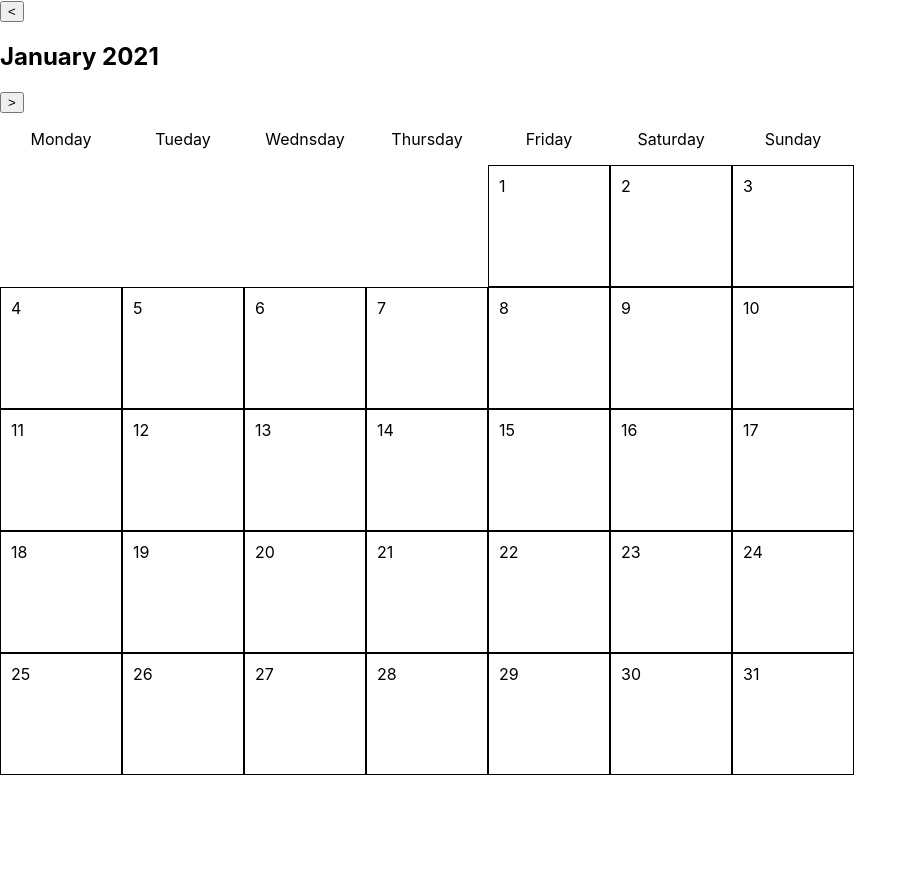
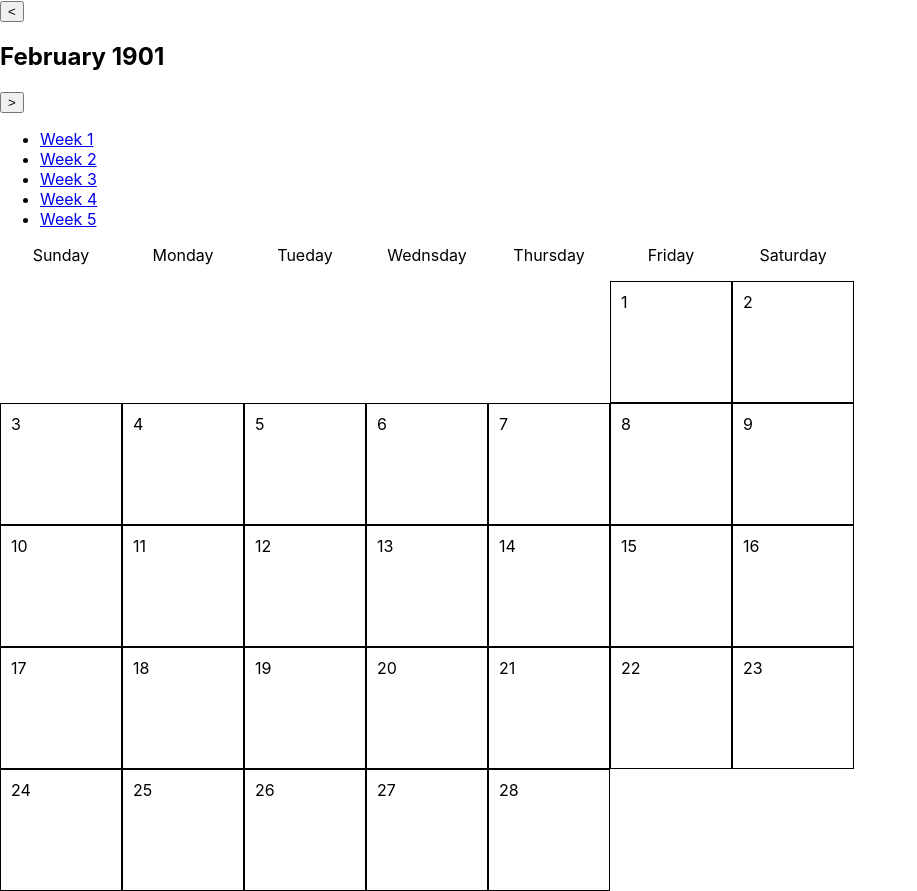
Before and after one commit to AngelinaGerdzhikov/react-organizer, a React (Create React App) app: page /year/1/month/1 in a window 1280 px wide. Shown: the whole page, without its empty margins (0-917 px from the left). Before the commit the page ends 800 px from the top, so only its background shows below. Built offline with nearby package versions, Linux system fonts and the light colour scheme.

Commit message:
Added initial week page setup

```diff
--- a/src/App.tsx
+++ b/src/App.tsx
@@ -1,22 +1,25 @@
 /* eslint-disable react-hooks/exhaustive-deps */
 import { useEffect } from "react";
-import { Redirect, Route, Switch, useParams } from "react-router-dom";
+import { Redirect, Route, Switch, useLocation, useParams } from "react-router-dom";
 import { useAppDispatch, useAppSelector } from "./hooks/store-hooks";
 import MonthPage from "./pages/MonthPage";
 import YearPage from "./pages/YearPage";
+import WeekPage from './pages/WeekPage';
 import { calendarActions } from "./store/calendar-slice";
 
 function App() {
-  const params = useParams();
+  const location = useLocation();
+  const dispatch = useAppDispatch();
   const currentYearNumber = useAppSelector((state) => state.calendar.currentYearNumber);
-  const dispatch = useAppDispatch();
+
+  const today = new Date();
+  const todayYearNumber = today.getUTCFullYear();
+  const todayMonthNumber = today.getUTCMonth();
 
   useEffect(() => {
-    if (Object.keys(params).length === 0) {
-      const today = new Date();
-      const updatedCurrentYearNumber = today.getUTCFullYear();
+    if (location.pathname === '/') {
       dispatch(
-        calendarActions.setCurrent({ monthNumber: 0, yearNumber: updatedCurrentYearNumber })
+        calendarActions.setCurrent({ monthNumber: todayMonthNumber, yearNumber: todayYearNumber })
         );
       }
   }, []);
@@ -32,7 +35,10 @@ function App() {
       <Route path={"/year/:year/month/:month"} exact>
         <MonthPage />
       </Route>
-      <Route render={() => <Redirect to={`/year/${currentYearNumber}`} />}></Route>
+      <Route path={"/year/:year/month/:month/week/:week"} exact>
+        <WeekPage />
+      </Route>
+      <Route render={() => <Redirect to={`/year/${todayYearNumber}`} />}></Route>
     </Switch>
   );
 }
--- /dev/null
+++ b/src/components/calendar/month/MonthSidebar.tsx
@@ -0,0 +1,21 @@
+import CalendarWeek from "../../../models/calendar/calendar-week";
+import {Link,  useLocation } from 'react-router-dom';
+
+const MonthSidebar: React.FC<{ weeks: CalendarWeek[] }> = (props) => {
+  const location = useLocation();
+  const currentPath = location.pathname;
+
+  return (
+    <ul>
+      {props.weeks.map((week, weekIndex) => {
+        return (
+        <li key={week.nthWeekOfMonth}>
+          <Link to={`${currentPath}/week/${weekIndex}`}>Week {weekIndex + 1}</Link>
+        </li>
+        );
+      })}
+    </ul>
+  )
+}
+
+export default MonthSidebar;
--- a/src/components/calendar/month/WeekList.tsx
+++ b/src/components/calendar/month/WeekList.tsx
@@ -9,22 +9,23 @@ const WeekList: React.FC<{ month: CalendarMonth }> = (props) => {
     <React.Fragment>
       <nav className={classes["days-of-week"]}>
         <ul>
+          <li>Sunday</li>
           <li>Monday</li>
           <li>Tueday</li>
           <li>Wednsday</li>
           <li>Thursday</li>
           <li>Friday</li>
           <li>Saturday</li>
-          <li>Sunday</li>
         </ul>
       </nav>
       <section className={classes.month}>
         <ul className={classes["month-weeks"]}>
           {props.month.monthDatesInWeeks.map((week, weekIndex) => {
-            const firstDayOfWeekOffset =
-              week.firstDayOfWeek === 0
-                ? 6 * 122
-                : (week.firstDayOfWeek - 1) * 122;
+            // const firstDayOfWeekOffset =
+            //   week.firstDayOfWeekNumber === 0
+            //     ? 6 * 122
+            //     : (week.firstDayOfWeekNumber - 1) * 122;
+            const firstDayOfWeekOffset = week.firstDayOfWeekNumber * 122;
 
             return (
               <li key={weekIndex}>
--- a/src/components/calendar/week/WeekNavigation.tsx
+++ b/src/components/calendar/week/WeekNavigation.tsx
@@ -1,5 +1,65 @@
-const WeekNavigation = () => {
-  return <h1>WeekNavigation</h1>
+/* eslint-disable react-hooks/exhaustive-deps */
+import React, { useEffect } from "react";
+import { useParams } from "react-router-dom";
+import { useAppDispatch } from "../../../hooks/store-hooks";
+import CalendarMonth from "../../../models/calendar/calendar-month";
+import CalendarWeek from "../../../models/calendar/calendar-week";
+import { calendarActions } from "../../../store/calendar-slice";
+
+interface RouteParams {
+  year: string,
+  month: string,
+  week: string
+}
+
+const WeekNavigation:React.FC<{ month: CalendarMonth}> = (props) => {
+  const dispatch = useAppDispatch();
+  const params = useParams<RouteParams>();
+  const currentYearNumberParam = +params.year;
+  const currentMonthNumberParam = +params.month;
+  const currentWeekNumberParam = +params.week;
+  const week: CalendarWeek = props.month.monthDatesInWeeks[currentWeekNumberParam];
+
+  useEffect(() => {
+    dispatch(
+      calendarActions.setCurrent({
+        monthNumber: currentMonthNumberParam,
+        yearNumber: currentYearNumberParam,
+        weekNumber: currentWeekNumberParam
+      })
+    );
+  }, [currentMonthNumberParam, currentYearNumberParam, currentWeekNumberParam]);
+
+
+  const getPreviousWeekHandler = () => {
+    // const [previousMonthNumber, updatedYear] =
+    //   CalendarMonth.getPreviousMonthData(
+    //     +currentMonthNumberParam,
+    //     +currentYearNumberParam
+    //   );
+
+    // history.push(`/year/${updatedYear}/month/${previousMonthNumber}`);
+  };
+
+  const getNextWeekhHandler = () => {
+    // const [nextMonthNumber, updatedYear] =
+    //   CalendarMonth.getNextMonthData(
+    //     +currentMonthNumberParam,
+    //     +currentYearNumberParam
+    //   );
+
+    // history.push(`/year/${updatedYear}/month/${nextMonthNumber}`);
+  };
+
+  return (
+    <nav>
+      <button onClick={getPreviousWeekHandler}>{"<"}</button>
+      <h1>
+        {week.dateRange} {props.month.monthFullName}
+      </h1>
+      <button onClick={getNextWeekhHandler}>{">"}</button>
+    </nav>
+  )
 }
 
 export default WeekNavigation;
--- a/src/models/calendar/calendar-week.ts
+++ b/src/models/calendar/calendar-week.ts
@@ -1,13 +1,20 @@
 import CalendarDay from "./calendar-day";
 
 class CalendarWeek {
-  readonly nthWeekOfMonth: number = 0;
-  readonly firstDayOfWeek: number = 0;
+  readonly firstDayOfWeek: CalendarDay;
+  readonly firstDayOfWeekNumber: number = 0;
   readonly firstDayOfWeekFullName: string = 'Monday';
+  readonly month: number;
+  readonly year: number;
+  readonly dateRange: string = '';
 
-  constructor(public readonly days: CalendarDay[]) {
-    this.firstDayOfWeek = days.filter(day => day !== null)[0].dayOfWeek;
+  constructor(public readonly days: CalendarDay[], public readonly nthWeekOfMonth: number) {
+    this.firstDayOfWeek = days.filter(day => day !== null)[0];
+    this.firstDayOfWeekNumber = days.filter(day => day !== null)[0].dayOfWeek;
     this.firstDayOfWeekFullName = days.filter(day => day !== null)[0].dayOfWeekFullName;
+    this.month = this.firstDayOfWeek.dayOfMonth;
+    this.year = this.firstDayOfWeek.year;
+    this.dateRange = `${this.firstDayOfWeek.dayOfMonth} - ${days[days.length - 1].dayOfMonth}`;
   }
 }
 
--- a/src/pages/MonthPage.tsx
+++ b/src/pages/MonthPage.tsx
@@ -3,6 +3,7 @@ import MonthDetails from '../components/calendar/month/MonthDetails';
 import MonthNavigation from '../components/calendar/month/MonthNavigation';
 import { useAppSelector } from '../hooks/store-hooks';
 import CalendarMonth from "../models/calendar/calendar-month";
+import MonthSidebar from '../components/calendar/month/MonthSidebar';
 
 const MonthPage = () => {
   const currentYearNumber = useAppSelector((state => +state.calendar.currentYearNumber));
@@ -12,6 +13,7 @@ const MonthPage = () => {
   return (
     <Fragment>
       <MonthNavigation monthName={month.monthFullName} year={month.year}/>
+      <MonthSidebar weeks={month.monthDatesInWeeks}/>
       <MonthDetails month={month} />
     </Fragment>
 
--- /dev/null
+++ b/src/pages/WeekPage.tsx
@@ -0,0 +1,26 @@
+import { Fragment } from 'react';
+import { useAppSelector } from "../hooks/store-hooks"
+import CalendarMonth from "../models/calendar/calendar-month";
+import WeekNavigation from '../components/calendar/week/WeekNavigation';
+
+const WeekPage = () => {
+  const currentYearNumber = useAppSelector(state => +state.calendar.currentYearNumber);
+  const currentMonthNumber = useAppSelector(state => +state.calendar.currentMonthNumber);
+  const currentWeekNumber = useAppSelector(state => +state.calendar.currentWeekNumber);
+
+  const month = new CalendarMonth(currentMonthNumber, currentYearNumber);
+  const week = month.monthDatesInWeeks[currentWeekNumber];
+
+  return (
+    <Fragment>
+      <WeekNavigation month={month}/>
+      <ul>
+        {week.days.map((day) => {
+            return day ? <li key={day.date.toISOString()}>{day.dayOfWeekFullName}</li> : '';
+        })}
+      </ul>
+    </Fragment>
+  )
+};
+
+export default WeekPage;
--- a/src/store/calendar-slice.ts
+++ b/src/store/calendar-slice.ts
@@ -28,7 +28,8 @@ const calendarSlice = createSlice({
       return {
         ...state,
         currentMonthNumber: action.payload.monthNumber,
-        currentYearNumber: action.payload.yearNumber
+        currentYearNumber: action.payload.yearNumber,
+        currentWeekNumber: action.payload.weekNumber || 0
       }
     },
     getPreviousYear(state, action) {
--- a/src/store/calendar-state.ts
+++ b/src/store/calendar-state.ts
@@ -1,11 +1,13 @@
 interface CalendarState {
   currentYearNumber: number | string,
-  currentMonthNumber: number | string
+  currentMonthNumber: number | string,
+  currentWeekNumber: number | string
 };
 
 export const InitialCalendarState: CalendarState = {
   currentYearNumber: '',
-  currentMonthNumber: ''
+  currentMonthNumber: '',
+  currentWeekNumber: ''
 }
 
 export default CalendarState;
--- a/src/utility/calendar-creator.ts
+++ b/src/utility/calendar-creator.ts
@@ -55,7 +55,8 @@ class CalendarCreator {
       }
 
       if (weekDates.length > 0) {
-        monthDatesInWeeks.push(new CalendarWeek(weekDates));
+        const nthWeekOfMonth = monthDatesInWeeks.length;
+        monthDatesInWeeks.push(new CalendarWeek(weekDates, nthWeekOfMonth));
         i--;
       }
     }
```
Also changed, not shown: src/models/calendar/calendar-year.ts (+0 -19 lines).
